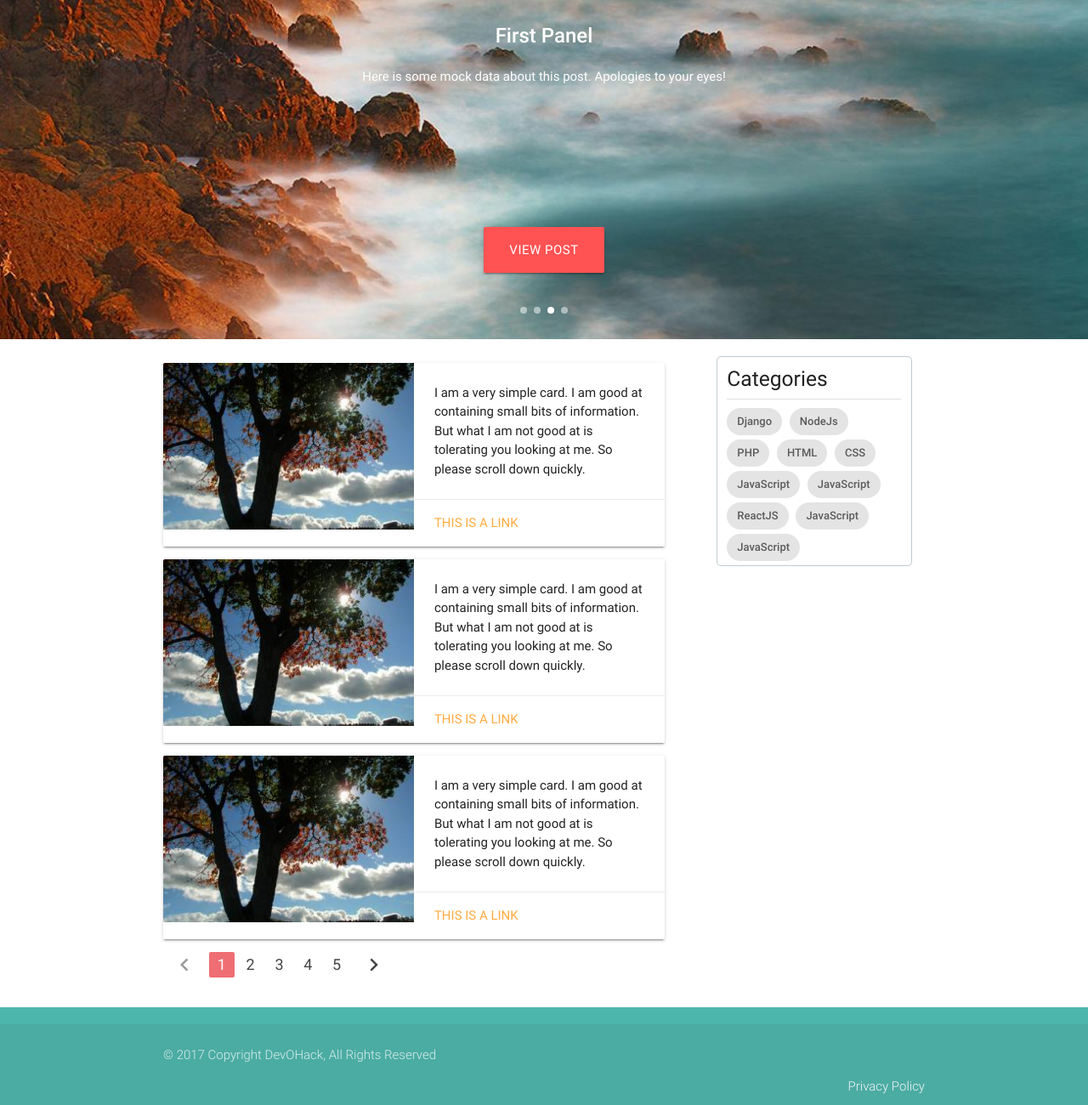
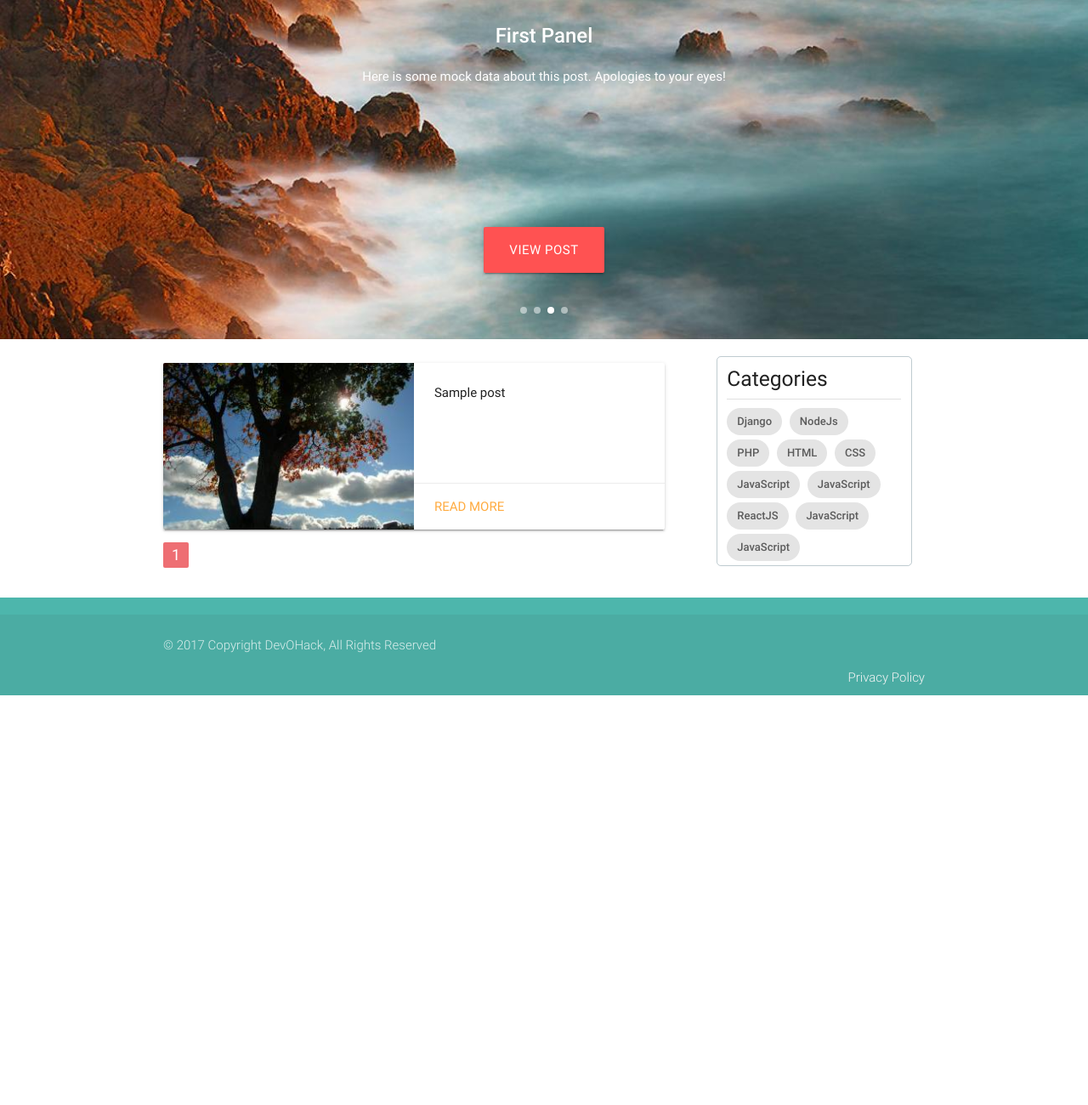
Before and after one commit to In-vincible/hourblog1, a Django app: page / in a window 1280 px wide. Shown: the part 65-1365 px from the top of the page at 85% size. After the commit the page ends 883 px from the top, so only its background shows below. Run offline with Django 3.2, Linux system fonts and the light colour scheme; tables that the repository leaves empty hold one stand-in row (values such as "Sample post"); some libraries are stand-ins or nearby versions.

Commit message:
Pagination with some rendering

```diff
--- a/devohack/views.py
+++ b/devohack/views.py
@@ -1,8 +1,27 @@
 from django.shortcuts import render
+from devohack.models import *
+from django.core.paginator import Paginator, EmptyPage, PageNotAnInteger
+from datetime import date
+
 
 # Create your views here.
 def index(request):
-	return render(request, "index.html", {})
+	posts_list=Post.objects.all().order_by('timestamp')
+	page = request.GET.get('page', 1)
+	paginator = Paginator(posts_list, 2)
+	try:
+		posts = paginator.page(page)
+	except PageNotAnInteger:
+		posts = paginator.page(1)
+	except EmptyPage:
+		posts = paginator.page(paginator.num_pages)
+	return render(request, "index.html", {'posts': posts})
 
-def post_view(request):
-	return render(request, "post.html", {})
+def post_view(request, slug):
+	context_dict={}
+	post = Post.objects.get(slug= slug)
+	context_dict['postTitle']= post.postTitle
+	context_dict['postContent']= post.content
+	context_dict['authorName']= post.author.authorName
+	context_dict['date']=post.timestamp.date()
+	return render(request, "post.html", context_dict)
--- a/hourblog/urls.py
+++ b/hourblog/urls.py
@@ -13,7 +13,7 @@ Including another URLconf
     1. Import the include() function: from django.conf.urls import url, include
     2. Add a URL to urlpatterns:  url(r'^blog/', include('blog.urls'))
 """
-from django.conf.urls import url
+from django.conf.urls import url, include
 from django.contrib import admin
 from django.conf import settings
 from django.conf.urls.static import static
@@ -24,7 +24,7 @@ from devohack.views import(
 
 urlpatterns = [
     url(r'^$',index, name='index'),
-    url(r'^post/$', post_view, name='post'),
+    url(r'^post/(?P<slug>[\w-]+)/$', post_view, name='view_post'),
     url(r'^admin/', admin.site.urls),
 ]
 
--- a/templates/index.html
+++ b/templates/index.html
@@ -59,53 +59,37 @@
 	  	<!-- SECTION FOR THE POST CARDS -->
 	  	<div class="row" style="margin-top: 20px;">
 		  	<div class="col l8 s12">
+		  		{% if posts %}
+		  			{% for post in posts.object_list %}
 						<div class="card horizontal">
 			  				<div class="card-image">
 			    				<img src="/static/images/300cross200.jpeg">
 			  				</div>
 			  				<div class="card-stacked">
 			    				<div class="card-content">
-	      					<p>I am a very simple card. I am good at containing small bits of information. But what I am not good at is tolerating you looking at me. So please scroll down quickly.</p>
+			      					<p>{{ post.postTitle }}</p>
 			    				</div>
 			    				<div class="card-action">
-	      					<a href="#">This is a link</a>
+			      					<a href="{% url 'view_post' post.slug %}">READ MORE</a>
 			    				</div>
 			  				</div>
 						</div>
-				<div class="card horizontal">
-	  				<div class="card-image">
-	    				<img src="/static/images/300cross200.jpeg">
-	  				</div>
-	  				<div class="card-stacked">
-	    				<div class="card-content">
-	      					<p>I am a very simple card. I am good at containing small bits of information. But what I am not good at is tolerating you looking at me. So please scroll down quickly.</p>
-	    				</div>
-	    				<div class="card-action">
-	      					<a href="#">This is a link</a>
-	    				</div>
-	  				</div>
-				</div>
-				<div class="card horizontal">
-	  				<div class="card-image">
-	    				<img src="/static/images/300cross200.jpeg">
-	  				</div>
-	  				<div class="card-stacked">
-	    				<div class="card-content">
-	      					<p>I am a very simple card. I am good at containing small bits of information. But what I am not good at is tolerating you looking at me. So please scroll down quickly.</p>
-	    				</div>
-	    				<div class="card-action">
-	      					<a href="#">This is a link</a>
-	    				</div>
-	  				</div>
-				</div>
+					{% endfor %}
+				{% endif %}
 				<ul class="pagination">
-		    		<li class="disabled"><a href="#!"><i class="material-icons">chevron_left</i></a></li>
-				    <li class="active"><a href="#!">1</a></li>
-				    <li class="waves-effect"><a href="#!">2</a></li>
-				    <li class="waves-effect"><a href="#!">3</a></li>
-				    <li class="waves-effect"><a href="#!">4</a></li>
-				    <li class="waves-effect"><a href="#!">5</a></li>
-				    <li class="waves-effect"><a href="#!"><i class="material-icons">chevron_right</i></a></li>
+					{% if posts.has_previous %}
+		    			<li class="disabled"><a href="?page={{ posts.previous_page_number }}"><i class="material-icons">chevron_left</i></a></li>
+		    		{% endif %}
+		    		{% for pg in posts.paginator.page_range %}
+		    			{% if posts.number == pg %}
+					    	<li class="active"><a href="?page={{pg}}">{{ pg }}</a></li>
+					    {% else %}
+					    	<li class="waves-effect"><a href="?page={{pg}}">{{ pg }}</a></li>
+					    {% endif %}
+				    {% endfor %}
+				    {% if posts.has_next %}
+				    	<li class="waves-effect"><a href="?page={{ posts.next_page_number }}"><i class="material-icons">chevron_right</i></a></li>
+				    {% endif %}
 		    	</ul>
 		  	</div>
 
```
Also changed, not shown: templates/post.html (+4 -9 lines). Lines whose indentation alone changed are shown as unchanged.
